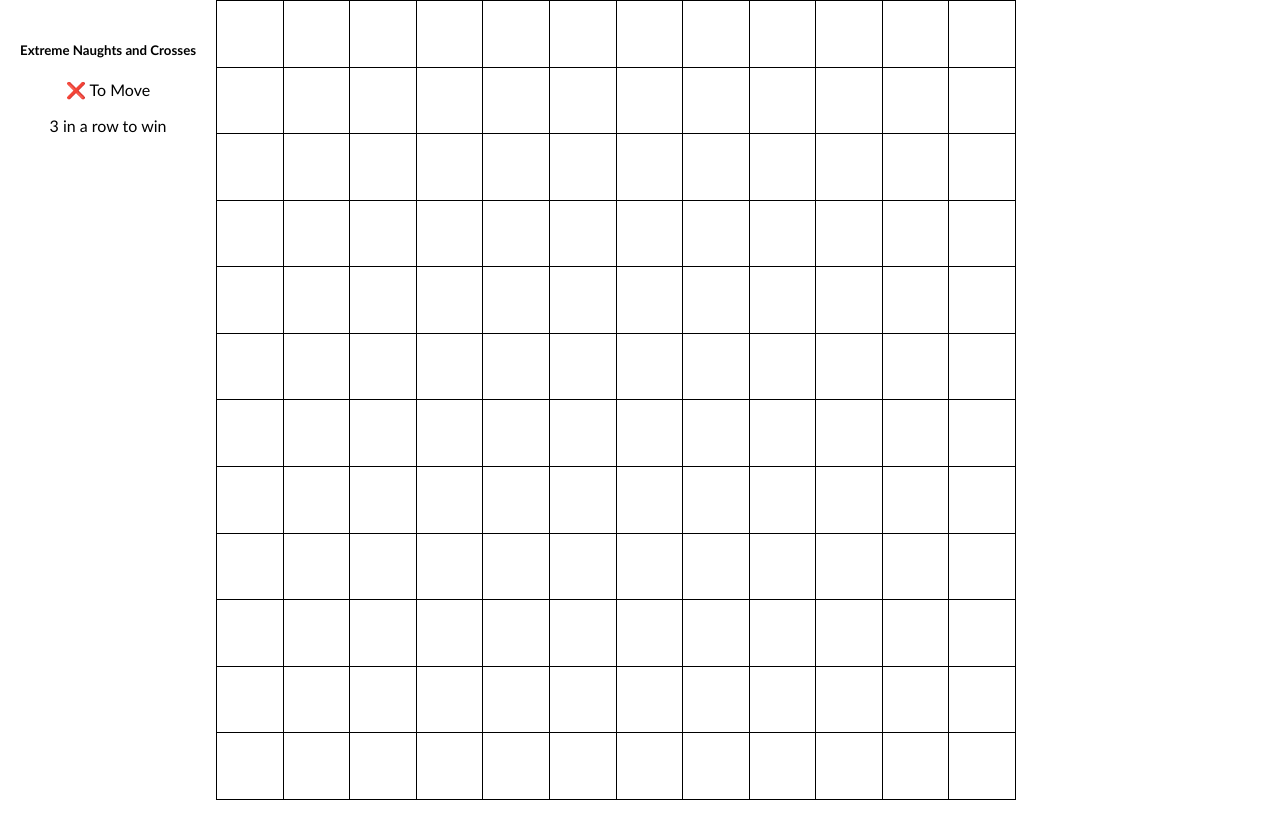
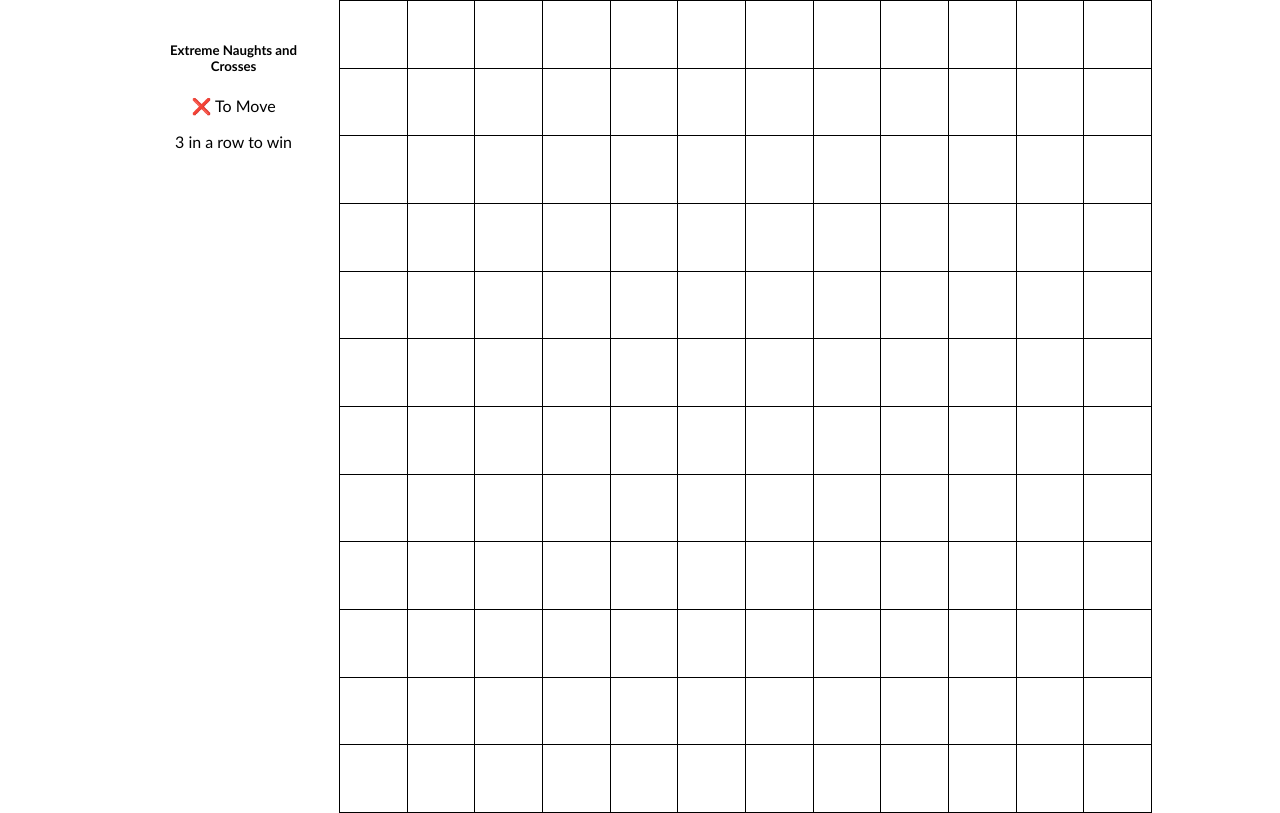
Before and after one commit to nedgrady/Extreme-Naughts-and-Crosses, a React (Create React App) app: page / in a window 1280 px wide. Built offline with nearby package versions, Linux system fonts and the light colour scheme.

Commit message:
More constrained squares

```diff
--- a/public/index.html
+++ b/public/index.html
@@ -1,14 +1,12 @@
 <!DOCTYPE html>
 <html lang="en">
+
 <head>
   <meta charset="utf-8" />
   <link rel="icon" href="%PUBLIC_URL%/favicon.ico" />
   <meta name="viewport" content="width=device-width, initial-scale=1" />
   <meta name="theme-color" content="#000000" />
-    <meta
-      name="description"
-      content="Web site created using create-react-app"
-    />
+  <meta name="description" content="Web site created using create-react-app" />
   <link rel="apple-touch-icon" href="%PUBLIC_URL%/logo192.png" />
   <!--
       manifest.json provides metadata used when your web app is installed on a
@@ -26,6 +24,7 @@
     -->
   <title>React App</title>
 </head>
+
 <body>
   <noscript>You need to enable JavaScript to run this app.</noscript>
   <style>
@@ -34,6 +33,11 @@
       height: 100%;
     }
 
+    @media only screen and (min-width: 700px) {
+      .root {
+        max-width: 80%;
+      }
+    }
   </style>
   <div id="root" class="root"></div>
   <!--
@@ -47,4 +51,5 @@
       To create a production bundle, use `npm run build` or `yarn build`.
     -->
 </body>
+
 </html>
--- a/src/ExtremeNaughtsAndCrosses/Board.tsx
+++ b/src/ExtremeNaughtsAndCrosses/Board.tsx
@@ -24,11 +24,16 @@ interface BoardProps {
 export default function Board({ boardState, onPiecePlaced, limitingDimensionInPixels }: BoardProps) {
 
     const sizeOfEachSquareInPercent = `${100 / boardState.length}%`
-    const sizeOfEachSquareInPixels = `${(limitingDimensionInPixels / boardState.length / 2) - 1}px`
+    const sizeOfSquareInPixels = `${(limitingDimensionInPixels / boardState.length)}px`
+    const fontSizeForSquare = `${(limitingDimensionInPixels / boardState.length / 2) - 1}px`
     const css: React.CSSProperties = {
-        width: sizeOfEachSquareInPercent,
-        height: sizeOfEachSquareInPercent,
-        fontSize: sizeOfEachSquareInPixels
+        width: sizeOfSquareInPixels,
+        height: sizeOfSquareInPixels,
+        maxWidth: sizeOfSquareInPixels,
+        maxHeight: sizeOfSquareInPixels,
+        minWidth: sizeOfSquareInPixels,
+        minHeight: sizeOfSquareInPixels,
+        fontSize: fontSizeForSquare
     }
 
     return (
```
Lines whose indentation alone changed are shown as unchanged.
